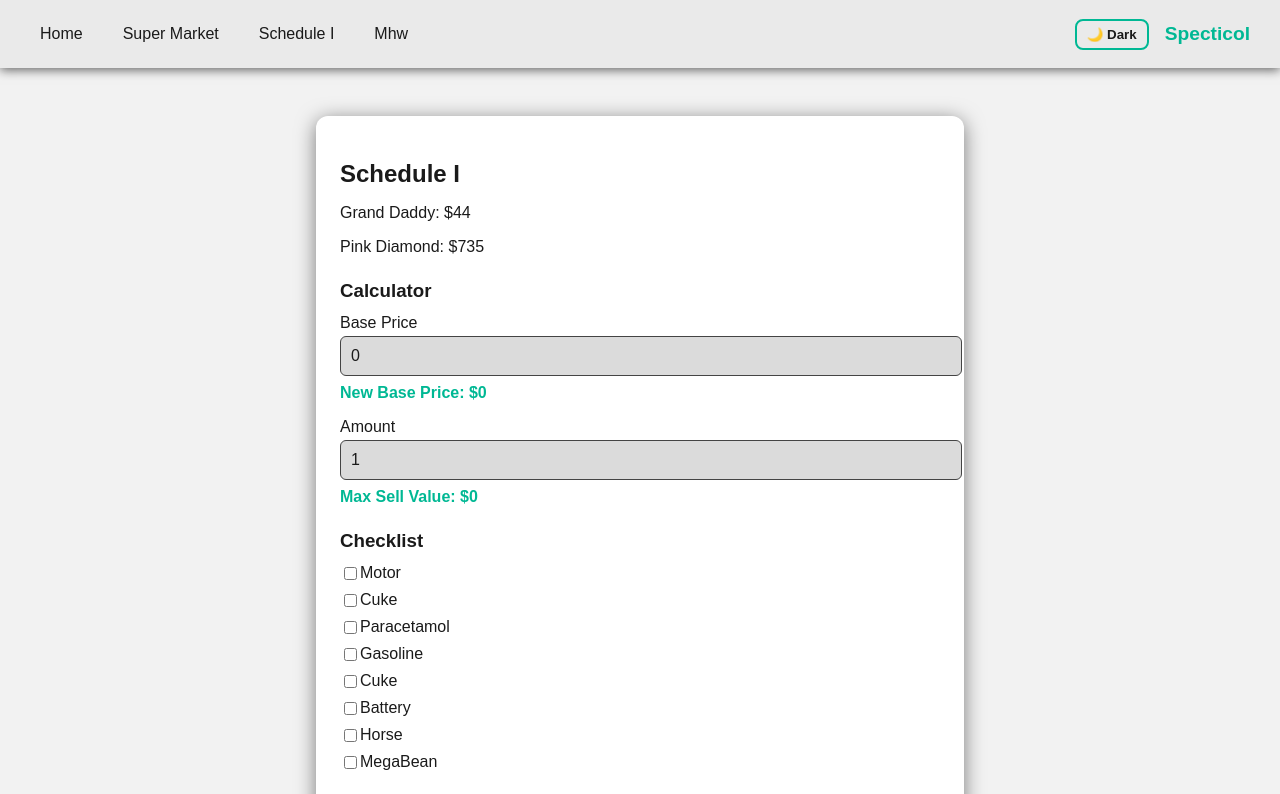
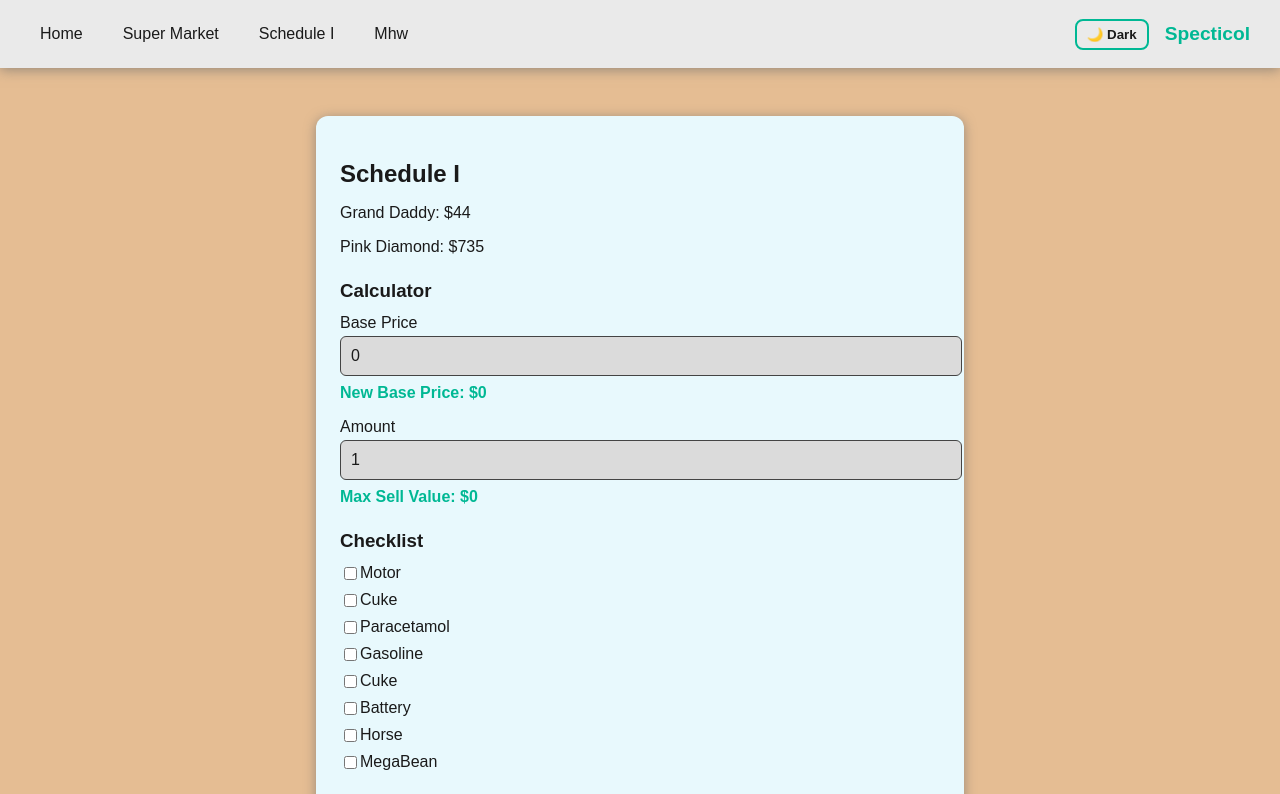
Before and after one commit to Specticol/MyApp, a React (Vite) app in the folder PersonalApp/: page /ScheduleI in a window 1280 px wide. Shown: the top 794 px of the page. Built offline with nearby package versions, Linux system fonts and the light colour scheme; the HTML template or start-up script is replaced by a standard one.

Commit message:
redone light mode and logo

```diff
--- a/PersonalApp/index.html
+++ b/PersonalApp/index.html
@@ -2,7 +2,7 @@
 <html lang="en">
   <head>
     <meta charset="UTF-8" />
-    <link rel="icon" type="image/svg+xml" href="/PersonalApp/public/Logo2.svg" />
+    <link rel="icon" type="image/svg+xml" href="/Logo2.svg" />
     <meta name="viewport" content="width=device-width, initial-scale=1.0" />
     <title>Specticol Site</title>
   </head>
--- a/PersonalApp/src/Header.module.css
+++ b/PersonalApp/src/Header.module.css
@@ -4,7 +4,7 @@
   align-items: center;
   background-color: var(--header-color);
   padding: 15px 30px;
-  box-shadow: 0 2px 10px rgba(0, 0, 0, 0.6);
+  box-shadow: var(--card-shadow);
 }
 
 .links {
--- a/PersonalApp/src/css/Home.module.css
+++ b/PersonalApp/src/css/Home.module.css
@@ -4,7 +4,7 @@
     padding: 20px 30px;
     border-radius: 12px;
     background-color: var(--bg-color);
-    box-shadow: 0 4px 16px rgba(0, 0, 0, 0.4);
+    box-shadow: var(--card-shadow);
     font-family: sans-serif;
     text-align: center;
   }
--- a/PersonalApp/src/css/Mhw.module.css
+++ b/PersonalApp/src/css/Mhw.module.css
@@ -6,7 +6,7 @@
     color: var(--text-color);
     font-family: 'Segoe UI', Tahoma, Geneva, Verdana, sans-serif;
     border-radius: 12px;
-    box-shadow: 0 0 10px rgba(0, 0, 0, 0.4);
+    box-shadow: var(--card-shadow);
     display: flex;
     flex-direction: column;
     align-items: center;
--- a/PersonalApp/src/css/MhwSkills.module.css
+++ b/PersonalApp/src/css/MhwSkills.module.css
@@ -6,7 +6,7 @@
     color: var(--text-color);
     background-color: var(--bg-color);
     border-radius: 12px;
-    box-shadow: 0 0 10px rgba(0, 0, 0, 0.4);
+    box-shadow: var(--card-shadow);
   }
 
   .heading {
--- a/PersonalApp/src/css/ScheduleI.module.css
+++ b/PersonalApp/src/css/ScheduleI.module.css
@@ -5,7 +5,7 @@
     background-color: var(--bg-color);
     color: var(--text-color);
     border-radius: 12px;
-    box-shadow: 0 4px 20px rgba(0, 0, 0, 0.5);
+    box-shadow: var(--card-shadow);
     font-family: sans-serif;
   }
 
--- a/PersonalApp/src/css/SkillDetail.module.css
+++ b/PersonalApp/src/css/SkillDetail.module.css
@@ -6,7 +6,7 @@
     color: var(--text-color);
     background-color: var(--bg-color);
     border-radius: 12px;
-    box-shadow: 0 0 10px rgba(0, 0, 0, 0.4);
+    box-shadow: var(--card-shadow);
   }
 
   .heading {
--- a/PersonalApp/src/css/Smt.module.css
+++ b/PersonalApp/src/css/Smt.module.css
@@ -4,7 +4,7 @@
   padding: 30px;
   border-radius: 12px;
   background-color: var(--bg-color);
-  box-shadow: 0 4px 20px rgba(0, 0, 0, 0.6);
+  box-shadow: var(--card-shadow);
   text-align: center;
   font-family: sans-serif;
   color: var(--text-color);
--- a/PersonalApp/src/index.css
+++ b/PersonalApp/src/index.css
@@ -3,31 +3,29 @@
   --main-bg-color: #313131;
   --bg-color: #1e1e1e;
   --text-color: #d3d3d3;
-  --text-gray-color:#aaaaaa;
+  --text-gray-color: #aaaaaa;
   --accent-color: #00ffa6;
-  --accent-darker-color:#00ffa644;
-  --accent-lighter-color:#66ffd1;
+  --accent-darker-color: #00ffa644;
+  --accent-lighter-color: #66ffd1;
   --card-color: #2a2a2a;
   --card-lighter-color: #555;
   --header-color: #121212;
+  --card-shadow: 0 2px 10px rgba(0, 0, 0, 0.6);
 }
 
 [data-theme="light"] {
-  --main-bg-color: #f2f2f2;         /* very light neutral for main background */
-  --bg-color: #ffffff;              /* pure white for content background */
-  --text-color: #1a1a1a;            /* dark gray, easier on the eyes than pure black */
-  --text-gray-color: #868686;       /* medium gray for subtitles or muted content */
-
-  --accent-color: #00b894;          /* vibrant teal */
-  --accent-darker-color: #00997a;   /* deeper version of the accent */
-  --accent-lighter-color: #66ffd1;  /* pastel-teal accent for hovers/highlights */
-
-  --card-color: #dbdbdb;            /* clean light gray for cards or boxes */
-  --card-lighter-color: #e0e0e0;    /* slightly darker for borders/shadows */
-
-  --header-color: #eaeaea;          /* light tone for header/nav background */
+  --main-bg-color: #e1b382a1;
+  --bg-color: #e8f9fd;
+  --text-color: #1a1a1a;
+  --text-gray-color: #868686;
+  --accent-color: #00b894;
+  --accent-darker-color: #00997a;
+  --accent-lighter-color: #66ffd1;
+  --card-color: #dbdbdb;
+  --card-lighter-color: #e0e0e0;
+  --header-color: #eaeaea;
+  --card-shadow: 0 2px 12px rgba(110, 110, 109, 0.664);
 }
-
 
 html,
 body {
```
Also changed, not shown: PersonalApp/public/Logo2.svg.
